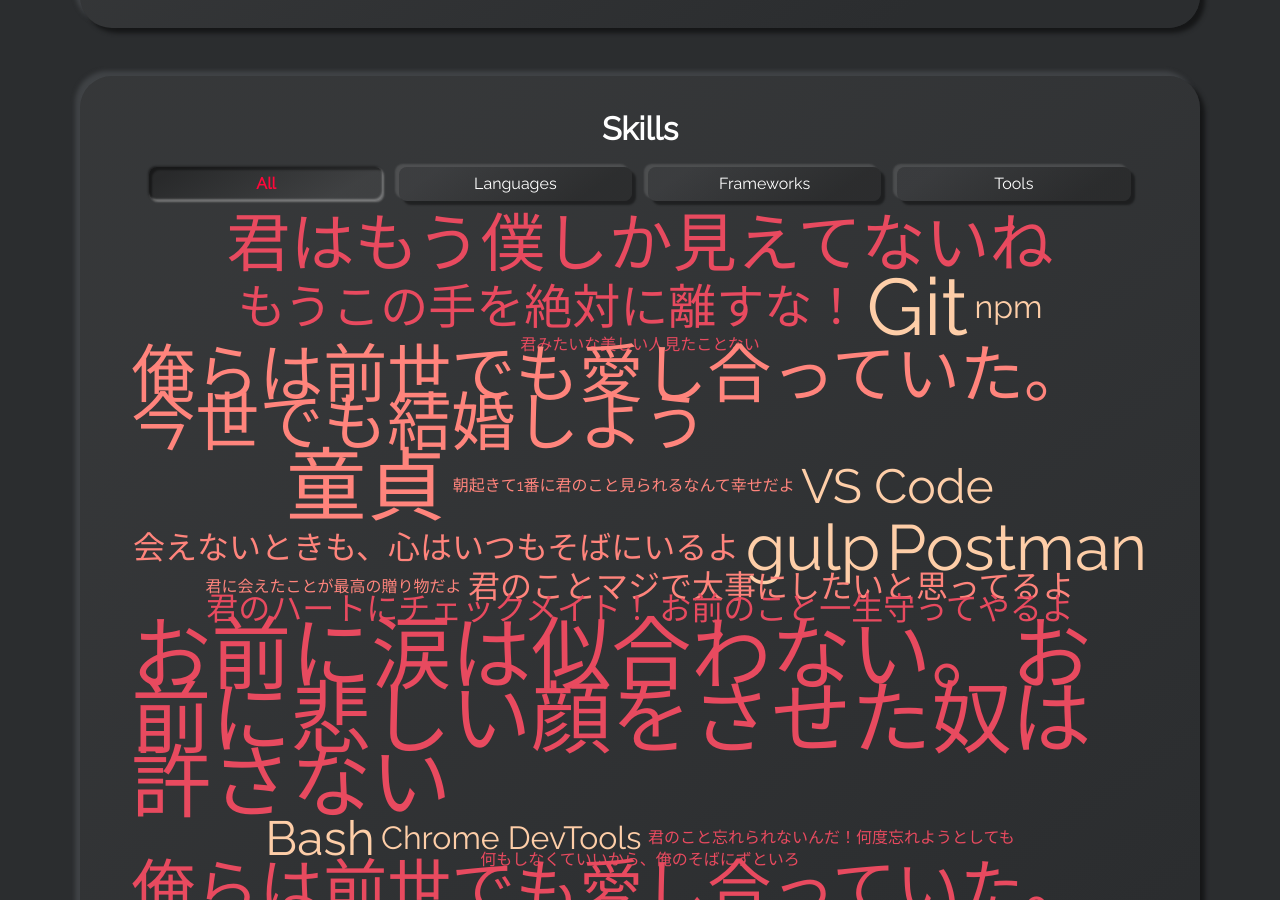
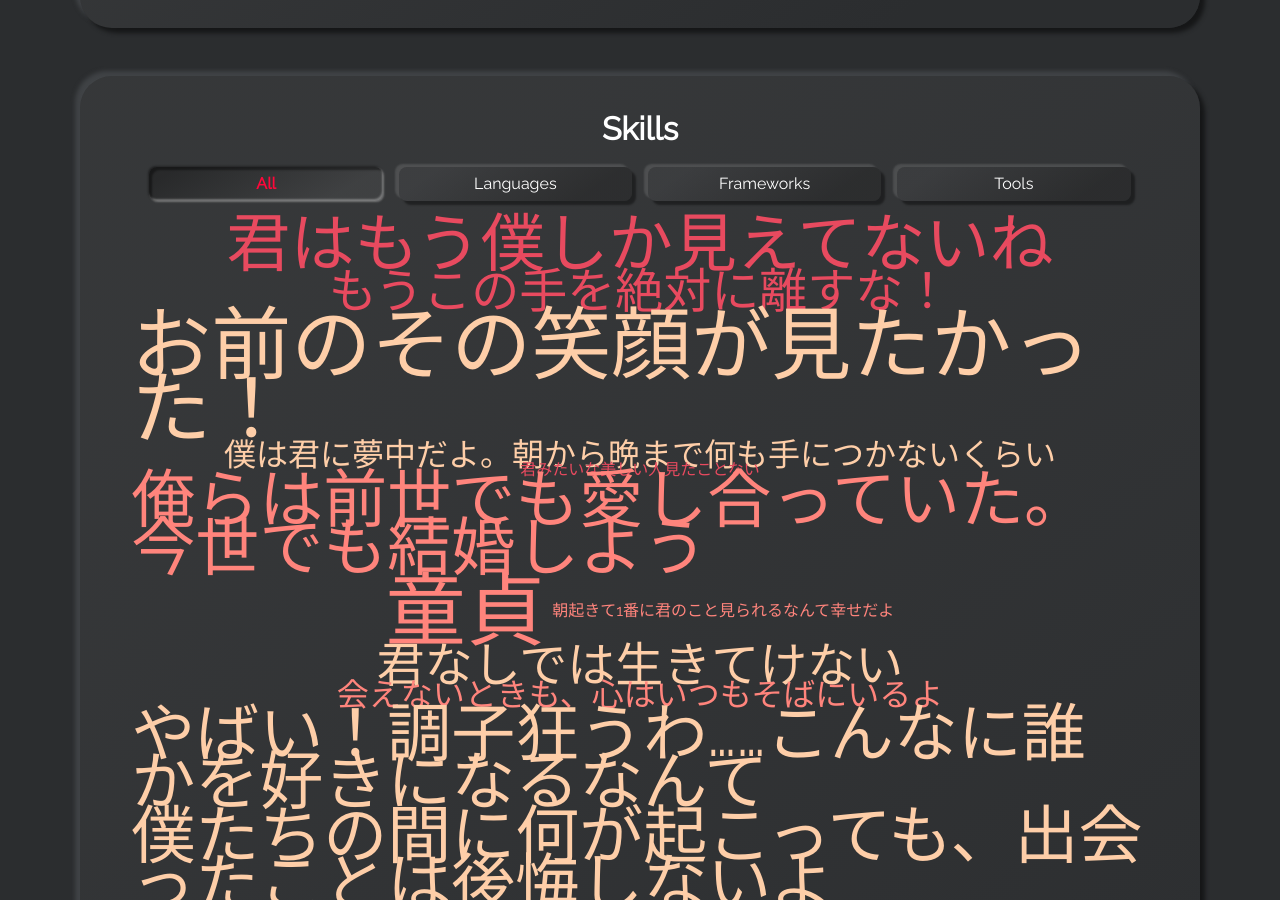
Before and after one commit to takagotch/o2830, a Jekyll site: the page built from index.html, in a window 1280 px wide and 900 px high, scrolled down 1351 px. Built offline with Jekyll 4.4.1, drawn with Linux system fonts in a browser that asks for light colours; some of the changed text lies outside the part shown.

Commit message:
Update skills-tools.yml

```diff
--- a/_data/skills-tools.yml
+++ b/_data/skills-tools.yml
@@ -5,32 +5,32 @@
 # - name: Git
 #   weight: 5
 
-- name: Git
+- name: お前のその笑顔が見たかった！
   weight: 5
 
-- name: Bash
+- name: 困らせないでくれよ、これ以上……こんなにも俺はお前が好きなんだよ
   weight: 3
 
-- name: Scrum
+- name: 一緒にいると楽しすぎて、時間が経つのが早いね
   weight: 3
 
-- name: Travis CI
+- name: 会いたくて我慢できない
   weight: 1
 
-- name: Jenkins
+- name: 一緒に朝日みない？
   weight: 1
 
-- name: Chrome DevTools
+- name: 君のこともっと知りたい
   weight: 2
 
-- name: npm
+- name: 僕は君に夢中だよ。朝から晩まで何も手につかないくらい
   weight: 2
 
-- name: gulp
+- name: やばい！調子狂うわ……こんなに誰かを好きになるなんて
   weight: 4
 
-- name: VS Code
+- name: 君なしでは生きてけない
   weight: 3
 
-- name: Postman
+- name: 僕たちの間に何が起こっても、出会ったことは後悔しないよ
   weight: 4
```
